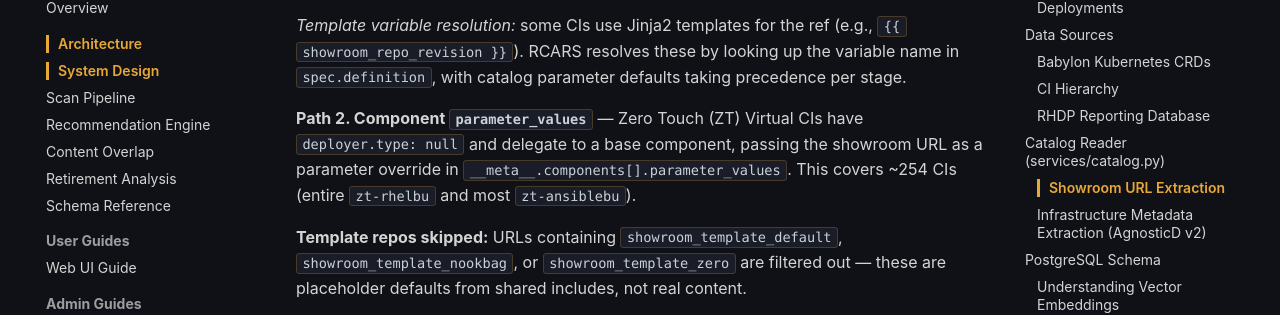
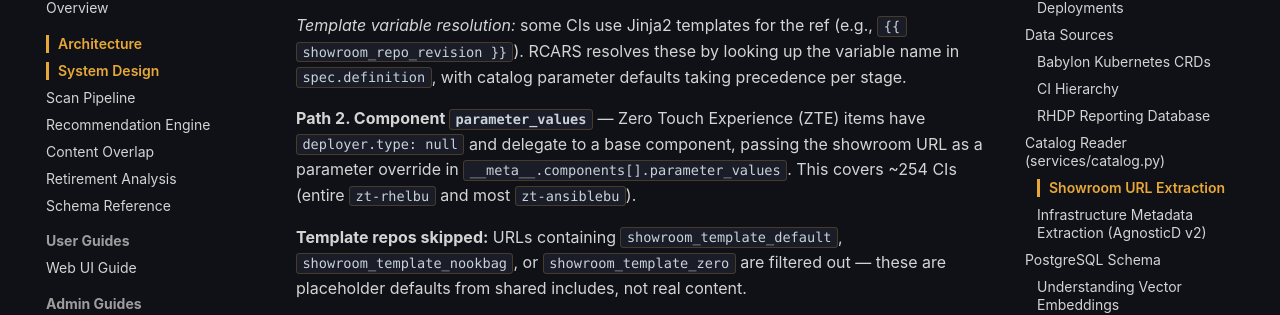
Before and after one commit to rhpds/rcars, an MkDocs documentation site: the page built from docs/architecture/system-design.md, in a window 1280 px wide and 900 px high, scrolled down 3422 px. Shown: the part 152-467 px from the top of the window. Built offline with MkDocs 1.6.1 and Material for MkDocs 9.7.7, drawn with Linux system fonts in a browser that asks for light colours; comment, search, counter and statistics services are not loaded.

Commit message:
docs: Fix 'Zero Touch Virtual CIs' to 'ZTE items'
Zero Touch Experience items and Virtual CIs are separate
concepts. ZTE items delegate to base components with
deployer.type: null.

Co-Authored-By: Claude Opus 4.6 (1M context) <noreply@anthropic.com>

```diff
--- a/docs/architecture/system-design.md
+++ b/docs/architecture/system-design.md
@@ -128,7 +128,7 @@ Showroom URLs are not stored in a single consistent field. RCARS uses two extrac
 
 *Template variable resolution:* some CIs use Jinja2 templates for the ref (e.g., `{{ showroom_repo_revision }}`). RCARS resolves these by looking up the variable name in `spec.definition`, with catalog parameter defaults taking precedence per stage.
 
-**Path 2. Component `parameter_values`** — Zero Touch (ZT) Virtual CIs have `deployer.type: null` and delegate to a base component, passing the showroom URL as a parameter override in `__meta__.components[].parameter_values`. This covers ~254 CIs (entire `zt-rhelbu` and most `zt-ansiblebu`).
+**Path 2. Component `parameter_values`** — Zero Touch Experience (ZTE) items have `deployer.type: null` and delegate to a base component, passing the showroom URL as a parameter override in `__meta__.components[].parameter_values`. This covers ~254 CIs (entire `zt-rhelbu` and most `zt-ansiblebu`).
 
 **Template repos skipped:** URLs containing `showroom_template_default`, `showroom_template_nookbag`, or `showroom_template_zero` are filtered out — these are placeholder defaults from shared includes, not real content.
 
```
